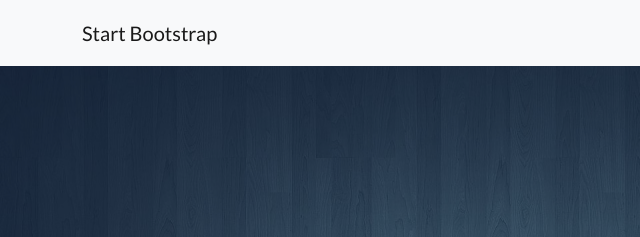
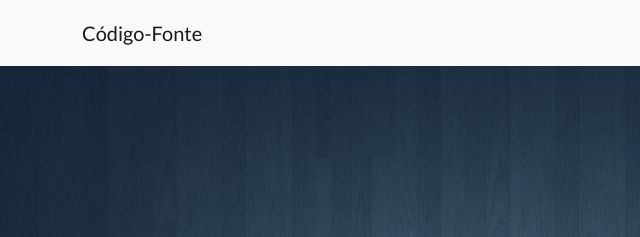
Before and after one commit to pablovns/bootstrap_template, a plain HTML site: page index.html in a window 1280 px wide. Shown: the top 237 px of the page, 0-640 px from the left. Drawn offline with nearby package versions, Linux system fonts and the light colour scheme.

Commit message:
Adicionar atalho para o código-fonte (Github).

```diff
--- a/index.html
+++ b/index.html
@@ -19,7 +19,7 @@
         <!-- Navigation-->
         <nav class="navbar navbar-light bg-light static-top">
             <div class="container">
-                <a class="navbar-brand" href="#!">Start Bootstrap</a>
+                <a class="navbar-brand" href="https://github.com/pablovns/bootstrap_template">Código-Fonte</a>
                 <a class="btn btn-primary" href="#signup">Registrar-se</a>
             </div>
         </nav>
```
